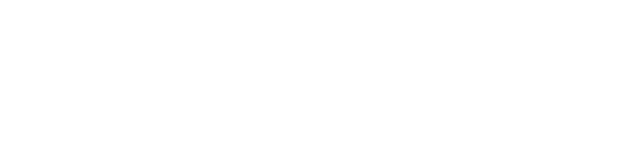
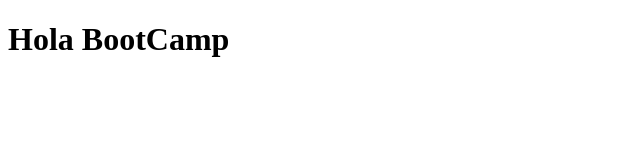
Before and after one commit to DBENITOD/ClaseGit, a plain HTML site: page index.html in a window 1280 px wide. Shown: the whole page, without its empty margins (0-640 px from the left). Drawn offline with Linux system fonts and the light colour scheme.

Commit message:
Update index.html

```diff
--- a/index.html
+++ b/index.html
@@ -7,6 +7,6 @@
     <title>BootCamp</title>
 </head>
 <body>
-    <h1<Hola BootCamp</h1>
+    <h1>Hola BootCamp</h1>
 </body>
 </html>
```
